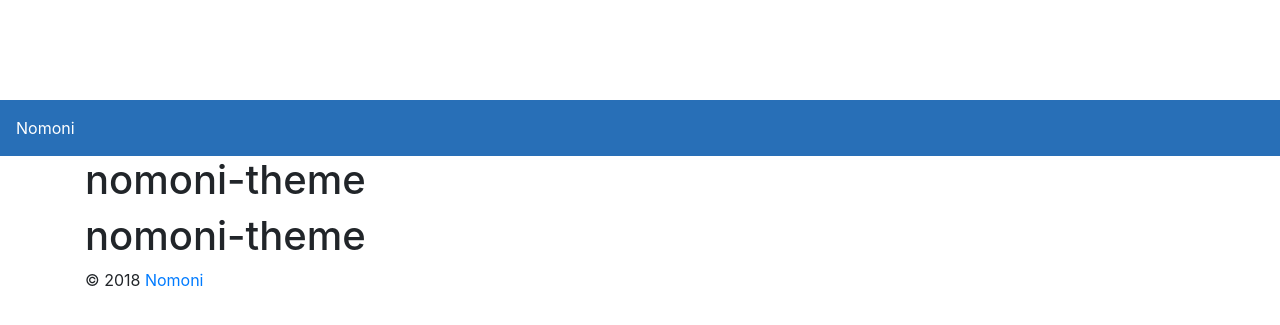
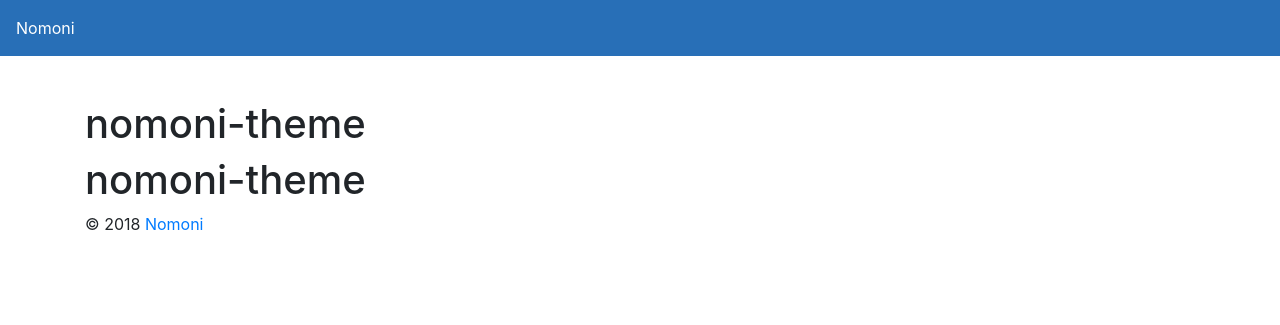
Before and after one commit to treefishuk/nomoni-theme, a Jekyll site: the page built from README.md, in a window 1280 px wide. Shown: the top 325 px of the page. Built offline with Jekyll 4.4.1, drawn with Linux system fonts in a browser that asks for light colours; our own code applies the rules of GitHub Pages for plain Markdown files.

Commit message:
Styles work

```diff
--- a/_sass/styles.scss
+++ b/_sass/styles.scss
@@ -18,8 +18,11 @@ body {
     > header {
         @extend .navbar;
         background: #286fb7;
+        top: 0;
+        position: fixed;
+        width: 100%;
 
-        a{
+        a {
             color: #fff;
         }
     }
```
